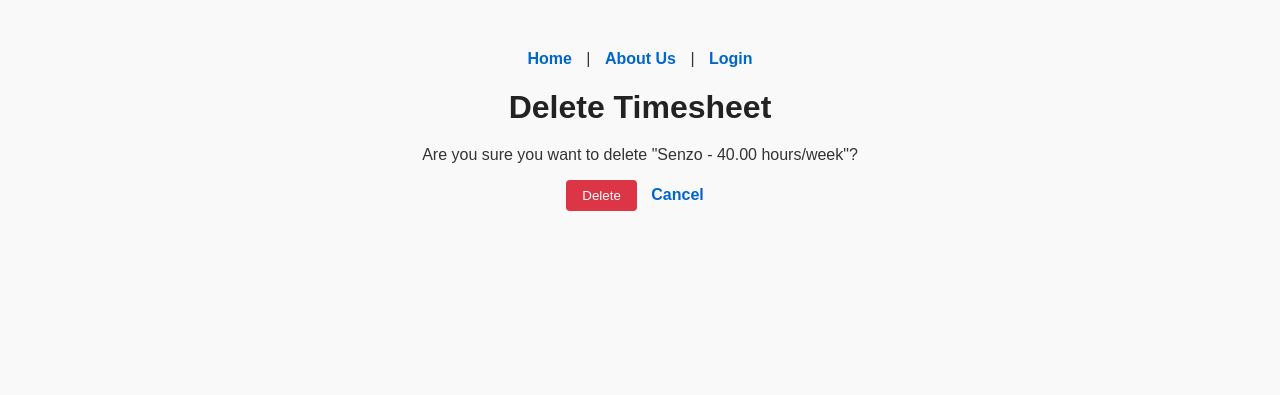
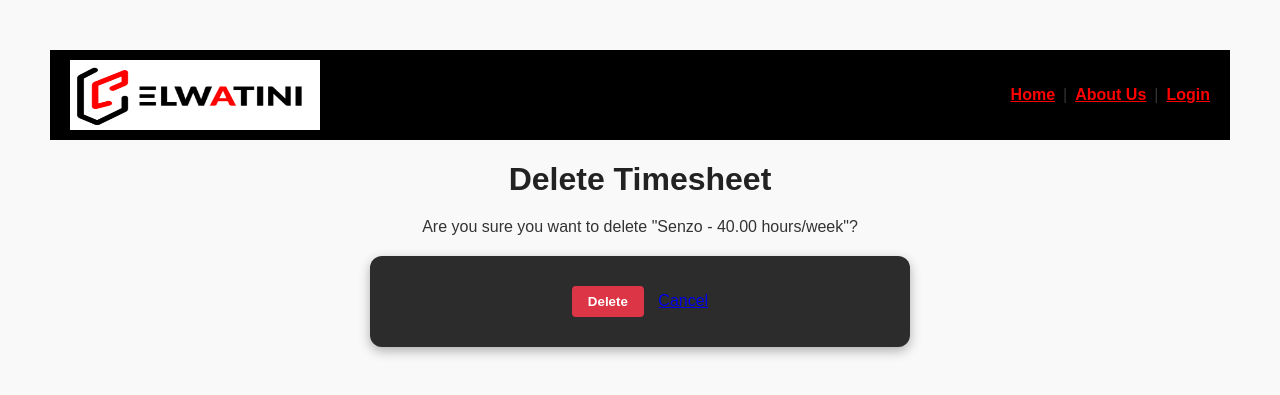
Before and after one commit to Professor-Koodie/TimeTrack, a Django app: page /timesheet/1/delete/ in a window 1280 px wide. Shown: the top 395 px of the page. Run offline with Django 5.2, Linux system fonts and the light colour scheme; data comes from the database, SQL or seed files in the repository; both versions use the stored data as it was after the commit.

Commit message:
designed but weak

```diff
--- a/static/css/style.css
+++ b/static/css/style.css
@@ -13,16 +13,86 @@ h1 {
   color: #222;
   margin-bottom: 20px;
 }
+/* Navigation bar ribbon */
+nav {
+  display: flex;
+  justify-content: space-between; /* logo left, text right */
+  align-items: center;
+  padding: 10px 20px;
+  background-color: black;        /* black ribbon */
+}
 
-/* Navigation links */
-a {
-  color: #0066cc;
-  text-decoration: none;
-  margin: 0 10px;
+/* Right-side text and links grouped tightly */
+nav a,
+nav span {
+  color: red;        /* red writings */
+  margin: 0;         /* remove spacing */
   font-weight: bold;
 }
 
-a:hover {
-  text-decoration: underline;
-  color: #004080;
+nav .right-links {
+  display: flex;
+  gap: 8px;          /* small controlled spacing between items */
+  align-items: center;
 }
+
+
+/* General form container */
+form {
+  background-color: #2c2c2c;       /* softer dark gray instead of pure black */
+  padding: 30px;
+  border-radius: 12px;
+  max-width: 480px;
+  margin: 20px auto;
+  color: #e74c3c;                  /* muted red for headings/labels */
+  box-shadow: 0 4px 12px rgba(0,0,0,0.3);
+}
+
+/* Labels */
+form label {
+  display: block;
+  margin-bottom: 6px;
+  font-weight: bold;
+  color: #e74c3c;                  /* softer red */
+}
+
+/* Inputs & selects */
+form input[type="text"],
+form input[type="password"],
+form input[type="number"],
+form select {
+  width: 100%;
+  padding: 10px;
+  margin-bottom: 15px;
+  border: 1px solid #e74c3c;       /* muted red border */
+  border-radius: 6px;
+  background-color: #f5f5f5;       /* light background for readability */
+  color: #222;                     /* black text inside fields */
+}
+
+/* Buttons */
+form button {
+  background-color: #e74c3c;       /* muted red */
+  color: #fff;                     /* white text for contrast */
+  font-weight: bold;
+  padding: 10px 20px;
+  border: none;
+  border-radius: 6px;
+  cursor: pointer;
+  transition: background-color 0.3s ease;
+}
+
+form button:hover {
+  background-color: #c0392b;       /* darker red on hover */
+}
+
+/* Error / message box */
+form + div,
+div[style*="background: #f2dede"] {
+  background-color: #fbeaea;       /* soft pink background */
+  color: #c0392b;                  /* darker red text */
+  border: 1px solid #e74c3c;
+  padding: 10px;
+  border-radius: 6px;
+  margin-bottom: 20px;
+}
--- a/templates/home.html
+++ b/templates/home.html
@@ -9,16 +9,20 @@
 </head>
 <body>
    <nav>
+  <img src="{% static 'images/elwatini logo.png' %}" alt="ELT Logo" width="250" height="70">
+  <div class="right-links">
     <a href="{% url 'home' %}">Home</a> |
     <a href="{% url 'about' %}">About Us</a> |
     {% if user.is_authenticated %}
         <a href="{% url 'dashboard' %}">Dashboard</a> |
         <span>Welcome, {{ user.username }}!</span> |
-            <a href="{% url 'logout' %}">Logout</a>
+        <a href="{% url 'login' %}">Logout</a>
     {% else %}
         <a href="{% url 'login' %}">Login</a>
     {% endif %}
+  </div>
 </nav>
+
 
     {% block content %}
     <h1>Welcome to the Home Page!</h1>
```
Also changed, not shown: db.sqlite3, static/images/elwatini logo.png (added). Lines whose indentation alone changed are shown as unchanged.
